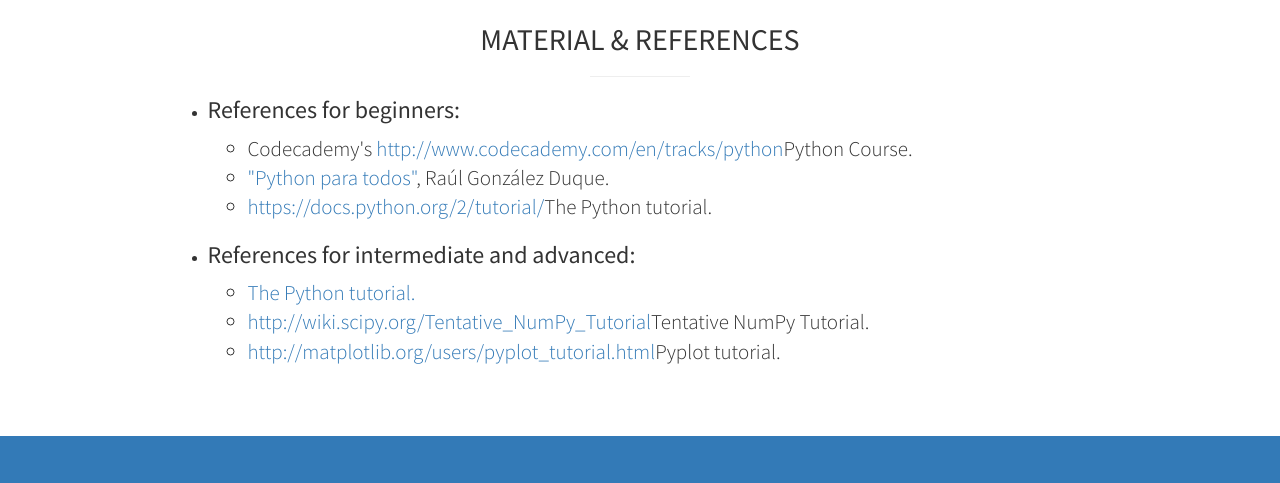
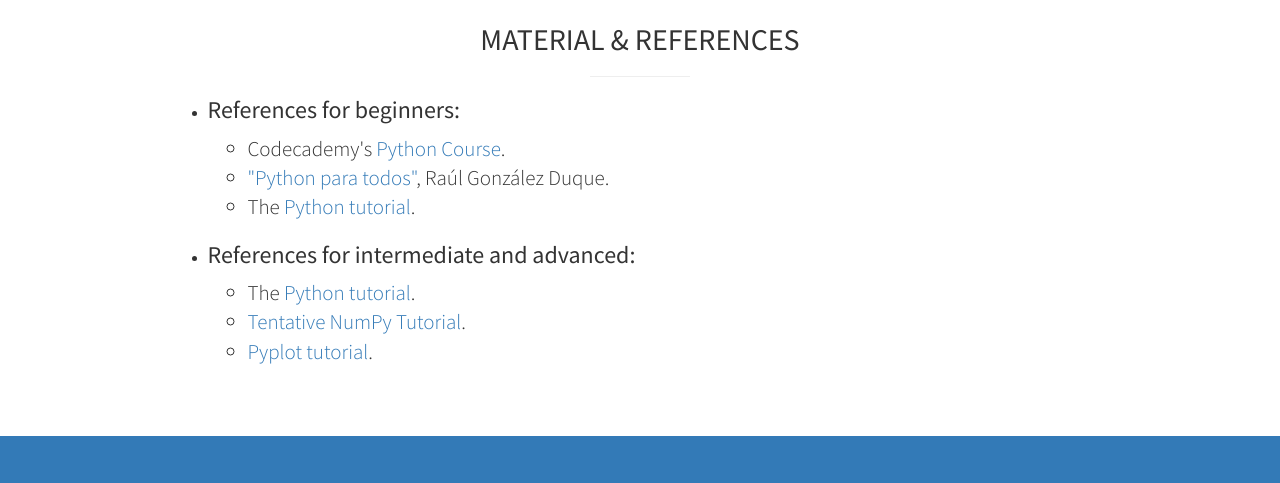
Before and after one commit to RodolfoFerro/ExplorandoLosSentidos, a plain HTML site: page index.html in a window 1280 px wide. Shown: the part 2307-2790 px from the top of the page. Drawn offline with Linux system fonts and the light colour scheme.

Commit message:
Update references in index page

```diff
--- a/index.html
+++ b/index.html
@@ -196,17 +196,17 @@
                     <ul>
                       <li><h3>References for beginners:</h3></li>
                       <ul class="lead">
-                        <li>Codecademy's <a href="http://www.codecademy.com/en/tracks/python" target="_blank">http://www.codecademy.com/en/tracks/python</a>Python Course.</li>
+                        <li>Codecademy's <a href="http://www.codecademy.com/en/tracks/python" target="_blank">Python Course</a>.</li>
                         <li><a href="https://launchpadlibrarian.net/18980633/Python%20para%20todos.pdf" target="_blank">"Python para todos"</a>, Raúl González Duque.</li>
-                        <li><a href="https://docs.python.org/2/tutorial/" target="_blank">https://docs.python.org/2/tutorial/</a>The Python tutorial.</li>
+                        <li>The <a href="https://docs.python.org/2/tutorial/" target="_blank">Python tutorial</a>.</li>
                       </ul>
                     </ul>
                     <ul>
                       <li><h3>References for intermediate and advanced:</h3></li>
                       <ul class="lead">
-                        <li><a href="https://docs.python.org/2/tutorial/" target="_blank">The Python tutorial.</a></li>
-                        <li><a href="http://wiki.scipy.org/Tentative_NumPy_Tutorial" target="_blank">http://wiki.scipy.org/Tentative_NumPy_Tutorial</a>Tentative NumPy Tutorial.</li>
-                        <li><a href="http://matplotlib.org/users/pyplot_tutorial.html" target="_blank">http://matplotlib.org/users/pyplot_tutorial.html</a>Pyplot tutorial.</li>
+                        <li>The <a href="https://docs.python.org/2/tutorial/" target="_blank">Python tutorial</a>.</li>
+                        <li><a href="http://wiki.scipy.org/Tentative_NumPy_Tutorial" target="_blank">Tentative NumPy Tutorial</a>.</li>
+                        <li><a href="http://matplotlib.org/users/pyplot_tutorial.html" target="_blank">Pyplot tutorial</a>.</li>
                       </ul>
                     </ul>
                 </div>
```
